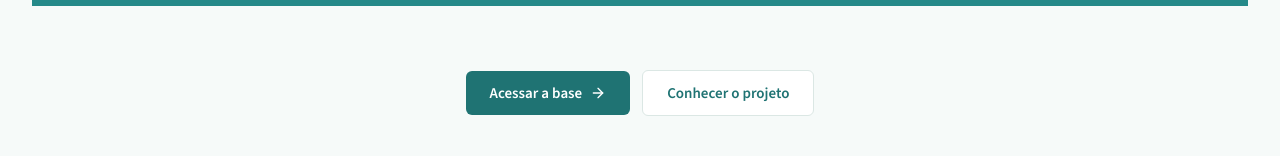
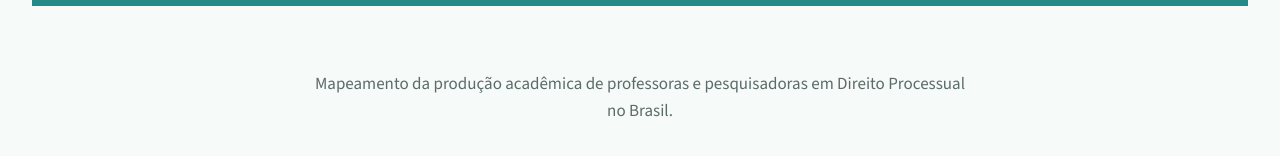
Before and after one commit to IgorMR95/Bibliografia-Feminina, a React (Vite) app: page / in a window 1280 px wide. Shown: the part 590-746 px from the top of the page. Built offline with nearby package versions, Linux system fonts and the light colour scheme; no server answers.

Commit message:
fix: volta o subtitulo abaixo do banner
O texto "Mapeamento da producao academica…" volta a aparecer entre a
imagem e os botoes. O espacamento acima da imagem fica como estava.

```diff
--- a/src/pages/Home.tsx
+++ b/src/pages/Home.tsx
@@ -39,6 +39,11 @@ export const Home = () => {
       </section>
 
       <section className="text-center !mt-10">
+        {pagina?.subtitulo && (
+          <p className="text-[17px] text-[var(--text-muted)] max-w-2xl mx-auto leading-relaxed mb-8">
+            {pagina.subtitulo}
+          </p>
+        )}
         <div className="flex flex-col sm:flex-row items-center justify-center gap-3">
           <Link
             to="/consulta"
```
